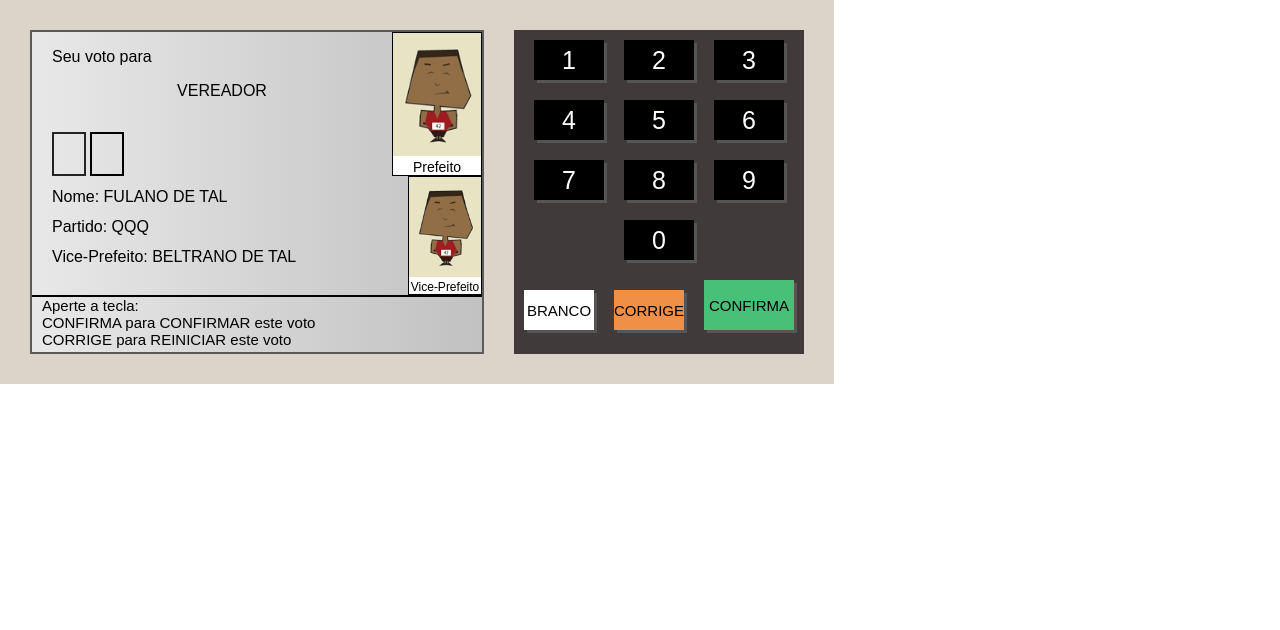
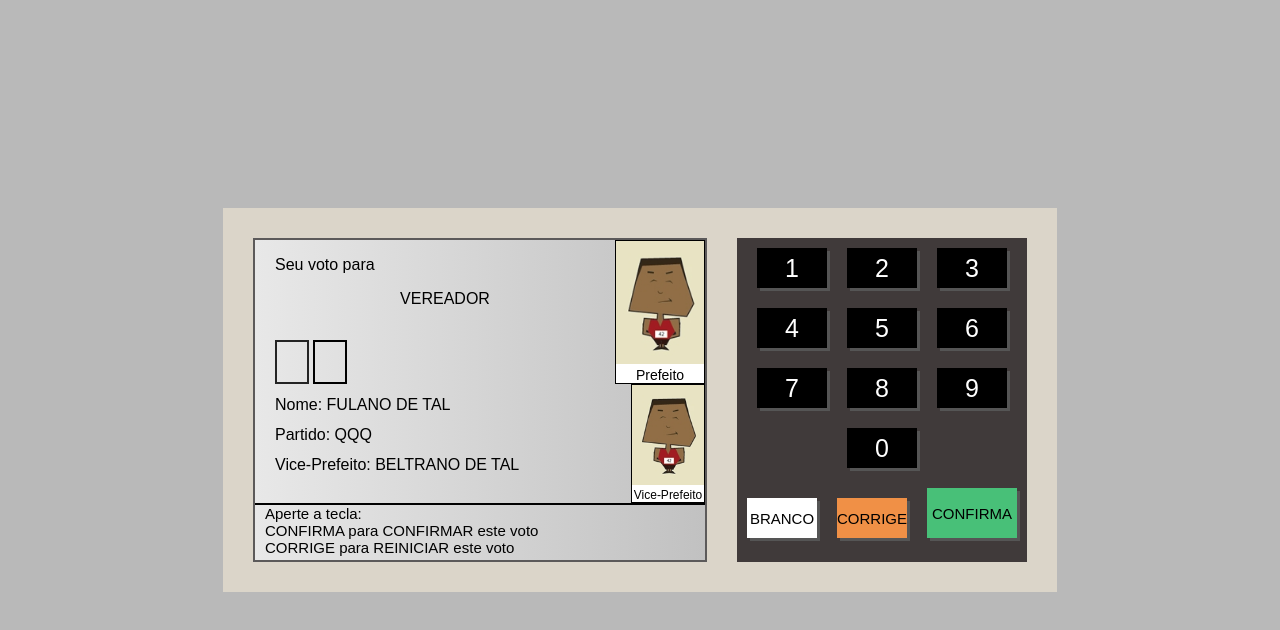
Before and after one commit to aeciobrumel/urna-eletronica, a plain HTML site: page index.html in a window 1280 px wide. Drawn offline with Linux system fonts and the light colour scheme; a script that the page names is missing.

Commit message:
style: ajustes no front

```diff
--- a/style.css
+++ b/style.css
@@ -16,9 +16,11 @@
 
 body {
     margin: 0;
+    height: 100vh;
     display: flex;
-    justify-items: center;
+    justify-content: center;
     align-items: center;
+    background-color: #b9b9b9;
     font-family: Arial, Helvetica, sans-serif;
 }
 
```
